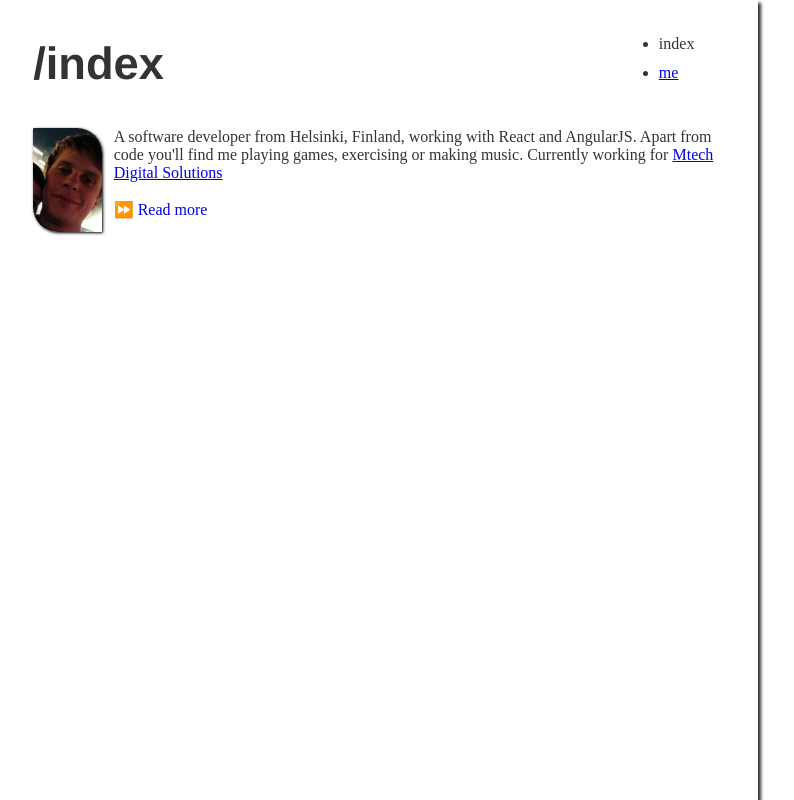
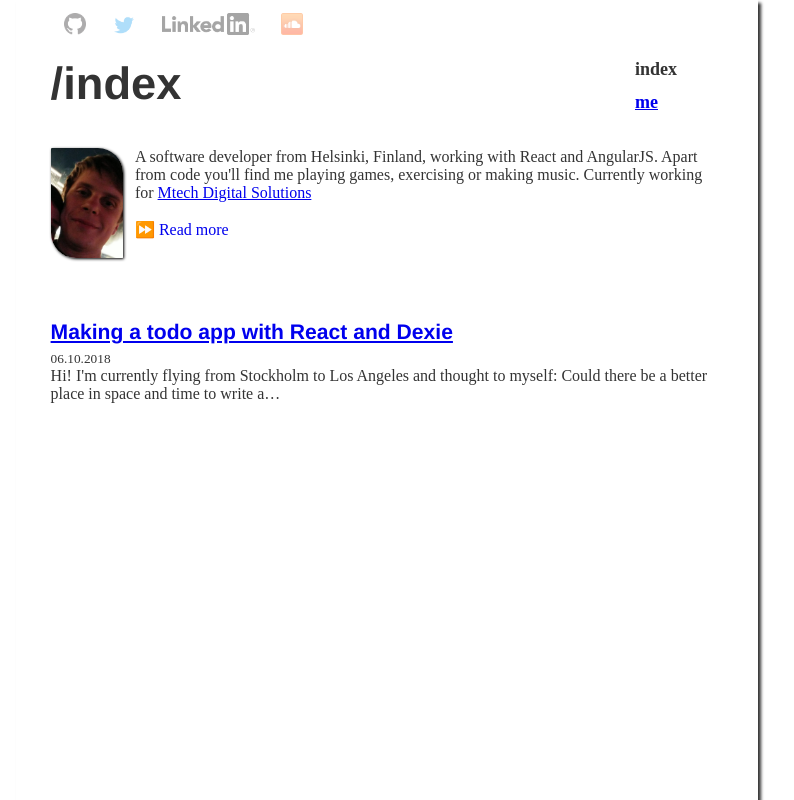
Before and after one commit to panukettu/panukettunen.com, a Gatsby site: page / in a window 1280 px wide. Shown: the whole page, without its empty margins (253-1047 px from the left). Built offline with nearby package versions, Linux system fonts and the light colour scheme; Gatsby itself is replaced by a stand-in of ours; some packages are replaced by stand-ins of ours; what typography-theme-bootstrap would draw is missing.

Commit message:
Added sticky social bar

```diff
--- a/src/components/Bio.js
+++ b/src/components/Bio.js
@@ -23,8 +23,8 @@ class Bio extends React.Component {
           style={{
             marginRight: rhythm(1 / 2),
             marginBottom: 0,
-            width: rhythm(3),
-            height: rhythm(4.5),
+            width: rhythm(3.25),
+            height: rhythm(4.75),
             borderRadius: '1px 25px',
             boxShadow: '1px 1px 3px black',
           }}
--- /dev/null
+++ b/src/components/Icons.js
@@ -0,0 +1,43 @@
+import React from 'react'
+import iconGithub from '../assets/icon-github.png'
+import iconSoundcloud from '../assets/icon-soundcloud.png'
+import iconLinkedIn from '../assets/icon-linkedin.png'
+import iconTwitter from '../assets/icon-twitters.png'
+import './icon.css'
+
+const Icons = () => {
+  return (
+    <div
+      style={{
+        display: 'flex',
+        flexDirection: 'row',
+        opacity: 0.7,
+      }}
+    >
+      <Icon src={iconGithub} url="https://github.com/panukettu" />
+      <Icon src={iconTwitter} url="https://twitter.com/panukettu" height="25" />
+      <Icon
+        src={iconLinkedIn}
+        url="https://www.linkedin.com/in/panu-kettunen-06617b118/"
+      />
+      <Icon src={iconSoundcloud} url="https://soundcloud.com/merihaka187" />
+    </div>
+  )
+}
+const Icon = ({ url, src, height }) => {
+  return (
+    <div
+      className="icon"
+      style={{
+        margin: '4px',
+        padding: '9px',
+      }}
+    >
+      <a target="_blank" href={url}>
+        <img src={src} height={height || 22} />
+      </a>
+    </div>
+  )
+}
+
+export default Icons
--- /dev/null
+++ b/src/components/Sticky.js
@@ -0,0 +1,65 @@
+import React from 'react'
+
+import Icons from './Icons'
+import { rhythm } from '../utils/typography'
+
+class Sticky extends React.Component {
+  constructor() {
+    super()
+    this.state = {
+      sticky: false,
+      scrollY: 0,
+    }
+  }
+
+  componentDidMount() {
+    if (typeof window !== `undefined`) {
+      window.addEventListener('scroll', this.setScroll)
+    }
+  }
+
+  componentDidUpdate() {
+    if (this.state.scrollY > 50 && !this.state.sticky) {
+      this.setState({ sticky: true })
+    } else if (this.state.scrollY < 50 && this.state.sticky) {
+      this.setState({ sticky: false })
+    }
+  }
+  componentWillUnmount() {
+    window.removeEventListener('scroll', this.setScroll)
+  }
+
+  setScroll = () => this.setState({ scrollY: window.scrollY })
+
+  render() {
+    let sticky = {
+      display: 'flex',
+      justifyContent: 'flex-start',
+      margin: 0,
+      padding: 0,
+      height: '50px',
+      position: 'fixed',
+      top: 0,
+      width: rhythm(30.5),
+      backgroundColor: 'white',
+    }
+
+    let notSticky = {
+      display: 'flex',
+      flexDirection: 'row',
+      justifyContent: 'flex-start',
+      margin: 0,
+      padding: 0,
+      height: '55px',
+    }
+
+    return (
+      <div style={this.state.sticky ? sticky : notSticky}>
+        {this.state.sticky && <div style={notSticky}>&nbsp;</div>}
+        <Icons />
+      </div>
+    )
+  }
+}
+
+export default Sticky
--- /dev/null
+++ b/src/components/icon.css
@@ -0,0 +1,7 @@
+.icon {
+  opacity: 0.5;
+}
+
+.icon:hover {
+  opacity: 1;
+}
--- a/src/components/layout.js
+++ b/src/components/layout.js
@@ -3,6 +3,8 @@ import { rhythm } from '../utils/typography'
 
 import Title from './Title'
 import { NavLink } from './Links'
+
+import Sticky from './Sticky'
 
 class Layout extends React.Component {
   render() {
@@ -20,8 +22,23 @@ class Layout extends React.Component {
           renderBig={location.pathname === '/' || location.pathname === '/me'}
           text={location.pathname}
         />
-        <div>
-          <ul>
+        <div
+          style={{
+            display: 'flex',
+            flexDirection: 'column',
+            justifyContent: 'flex-end',
+          }}
+        >
+          <ul
+            style={{
+              listStyle: 'none',
+              display: 'flex',
+              flexDirection: 'column',
+              alignContent: 'center',
+              fontWeight: 'bold',
+              fontSize: '18px',
+            }}
+          >
             <li>
               <NavLink to="/">index</NavLink>
             </li>
@@ -39,11 +56,12 @@ class Layout extends React.Component {
           marginLeft: 'auto',
           marginRight: 'auto',
           maxWidth: rhythm(32),
-          padding: `${rhythm(1.5)} ${rhythm(3 / 4)}`,
+          padding: `0px ${rhythm(1.5)} ${rhythm(3 / 4)}`,
           boxShadow: '3px 3px 3px',
           minHeight: '100vmin',
         }}
       >
+        <Sticky />
         {header}
         {children}
       </div>
--- a/src/pages/index.js
+++ b/src/pages/index.js
@@ -14,8 +14,7 @@ class Index extends React.Component {
       this,
       'props.data.site.siteMetadata.description'
     )
-    // const posts = get(this, 'props.data.allMarkdownRemark.edges')
-    const posts = []
+    const posts = get(this, 'props.data.allMarkdownRemark.edges')
 
     return (
       <Layout location={this.props.location}>
--- a/src/pages/me/index.js
+++ b/src/pages/me/index.js
@@ -1,8 +1,7 @@
 import React from 'react'
-import { Link, graphql } from 'gatsby'
+import { graphql } from 'gatsby'
 import get from 'lodash/get'
 import Helmet from 'react-helmet'
-import { rhythm } from '../../utils/typography'
 
 import Layout from '../../components/Layout'
 import Resume from '../../components/Resume'
```
Also changed, not shown: src/pages/404.js (+15 -3 lines), src/assets/icon-github.png (added), src/assets/icon-linkedin.png (added), src/assets/icon-soundcloud.png (added), src/assets/icon-twitter.png (added), src/assets/icon-twitters.png (added).
